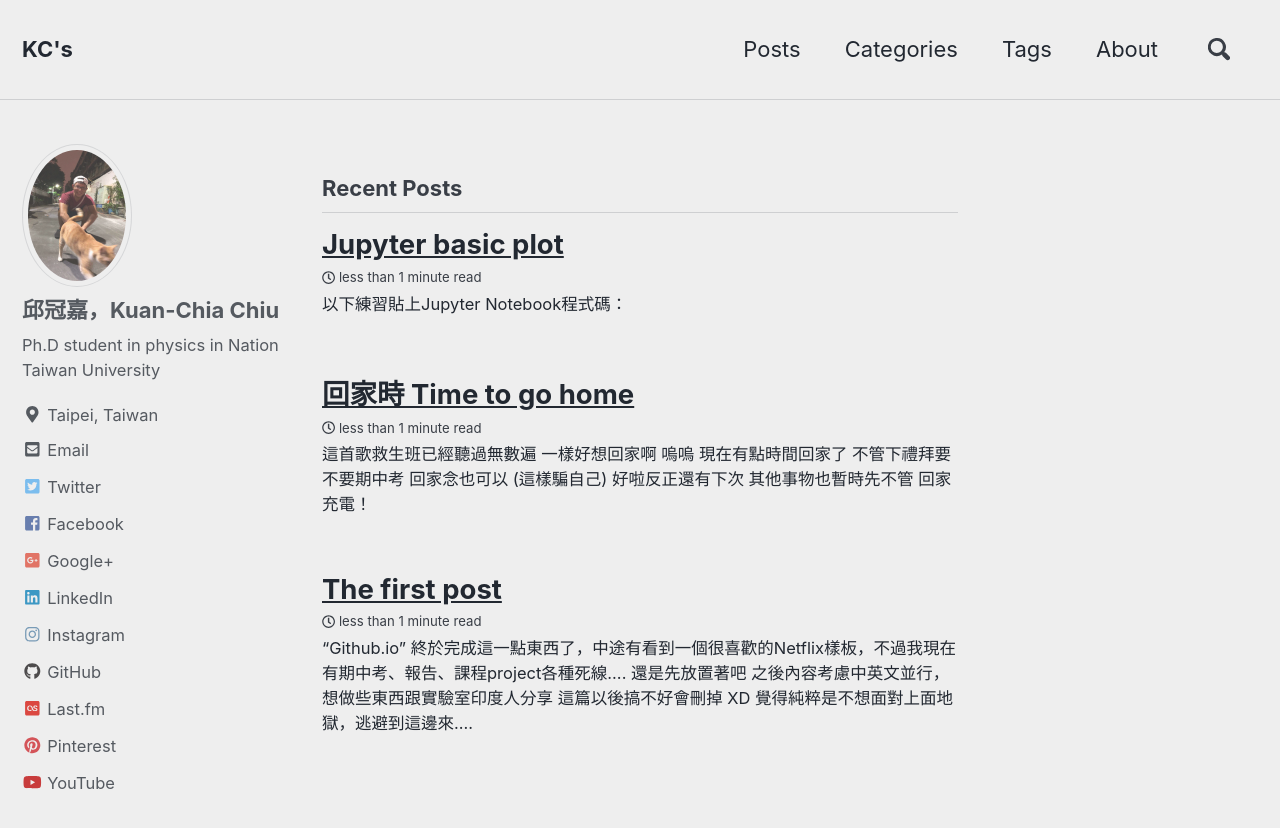
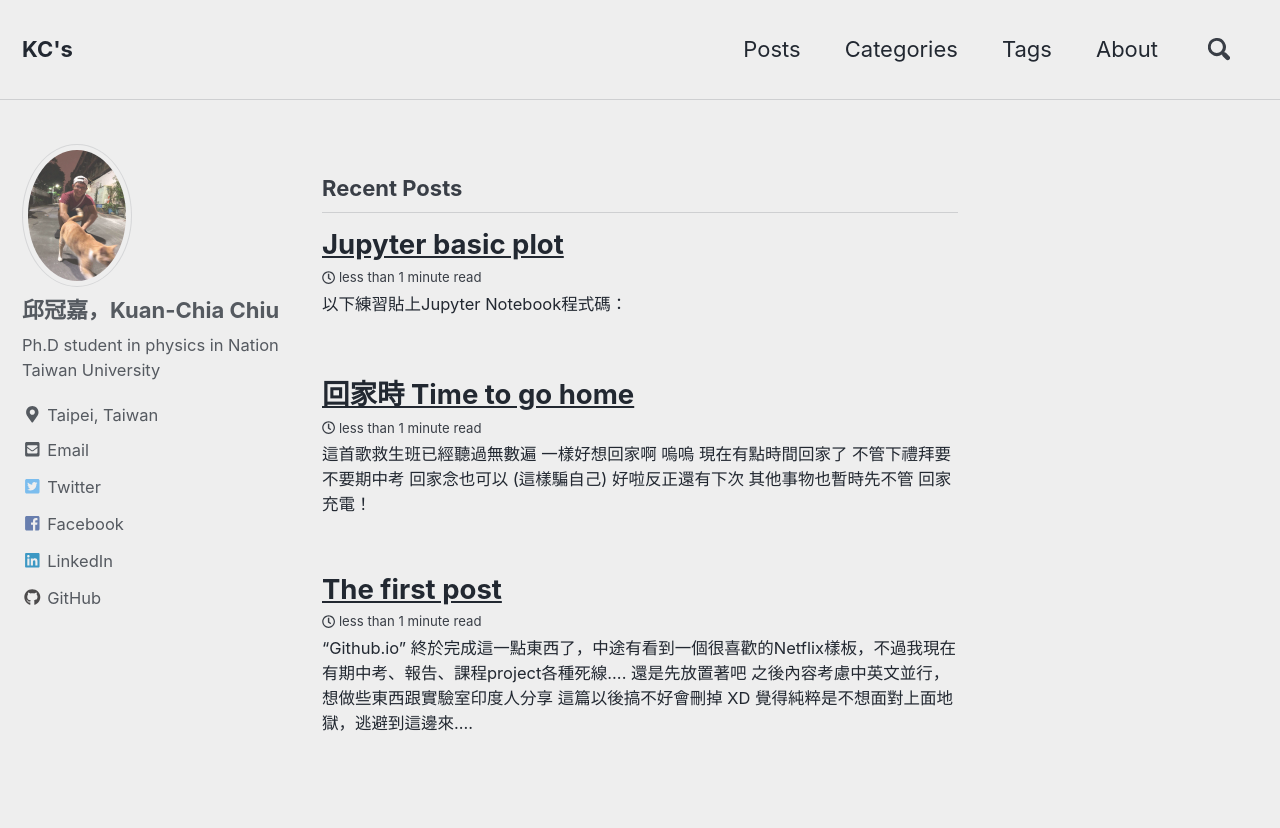
Before and after one commit to ttt50966/ttt50966.github.io, a Jekyll site: the page built from index.html, in a window 1280 px wide and 900 px high. Shown: the top 828 px of the window. Built offline with Jekyll 4.4.1, drawn with Linux system fonts in a browser that asks for light colours; nearby versions of some CDN libraries; the list of posts is cut into pages by our own code.

Commit message:
take out some social networks

```diff
--- a/_config.yml
+++ b/_config.yml
@@ -112,12 +112,12 @@ author:
   foursquare       :
   github           : "ttt50966"
   gitlab           :
-  google_plus      : "+KuanChiaChiu"
+  google_plus      : #"+KuanChiaChiu"
   keybase          :
-  instagram        : "ttt50966"
-  lastfm           : "ttt50966"
+  instagram        : #"ttt50966"
+  lastfm           : #"ttt50966"
   linkedin         : "kuan-chia-chiu" # "john-doe-12345678" (the last part of your profile url, e.g. https://www.linkedin.com/in/john-doe-12345678)
-  pinterest        : "ttt50966"
+  pinterest        : #"ttt50966"
   soundcloud       :
   stackoverflow    : # "123456/username" (the last part of your profile url, e.g. https://stackoverflow.com/users/123456/username)
   steam            : # "steamId" (the last part of your profile url, e.g. https://steamcommunity.com/id/steamId/)
@@ -126,7 +126,7 @@ author:
   vine             :
   weibo            :
   xing             :
-  youtube          : "https://www.youtube.com/user/ttt50966/playlists" # "https://youtube.com/c/MichaelRoseDesign"
+  youtube          : #"https://www.youtube.com/user/ttt50966/playlists" # "https://youtube.com/c/MichaelRoseDesign"
 
 
 # Reading Files
```
